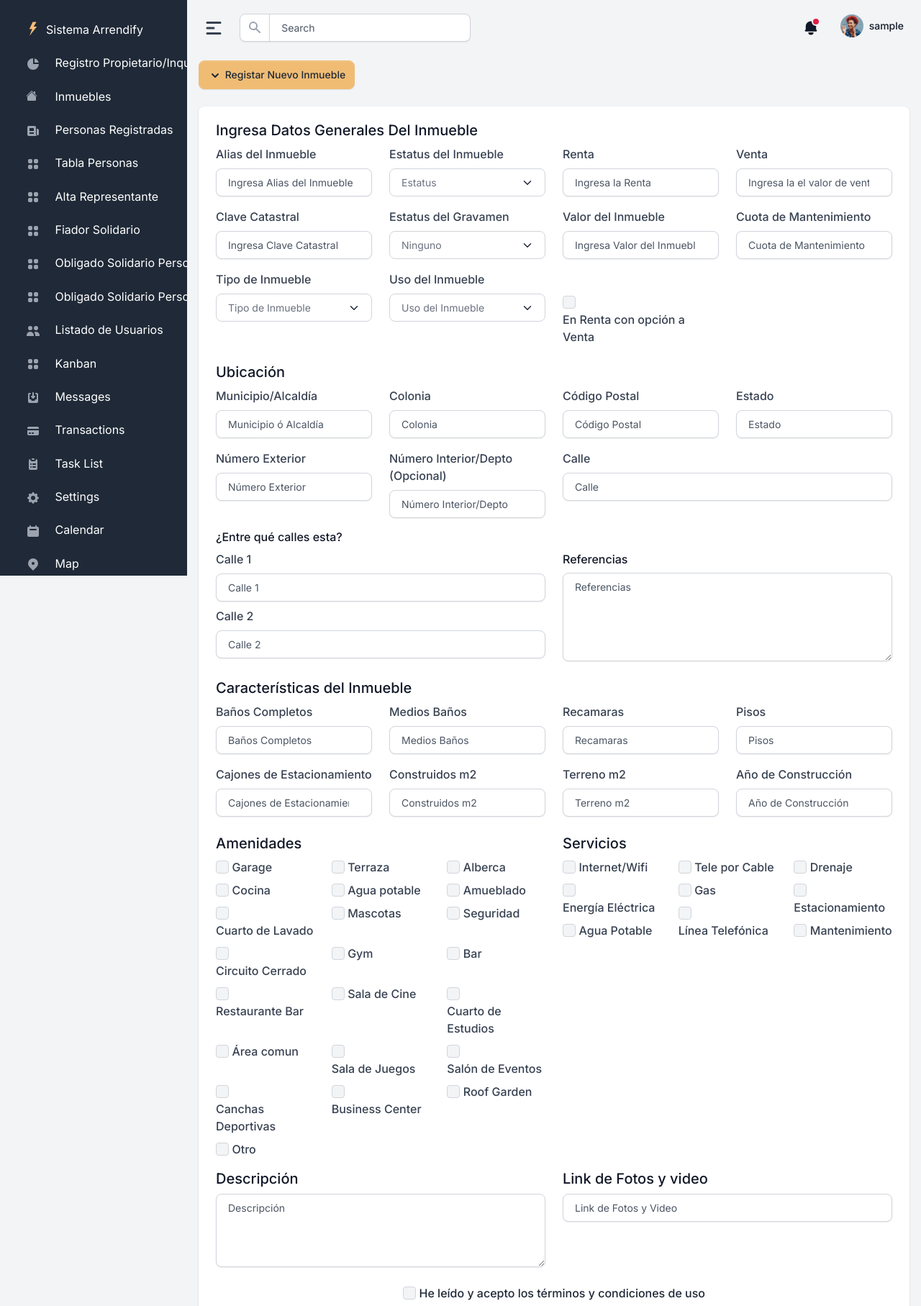
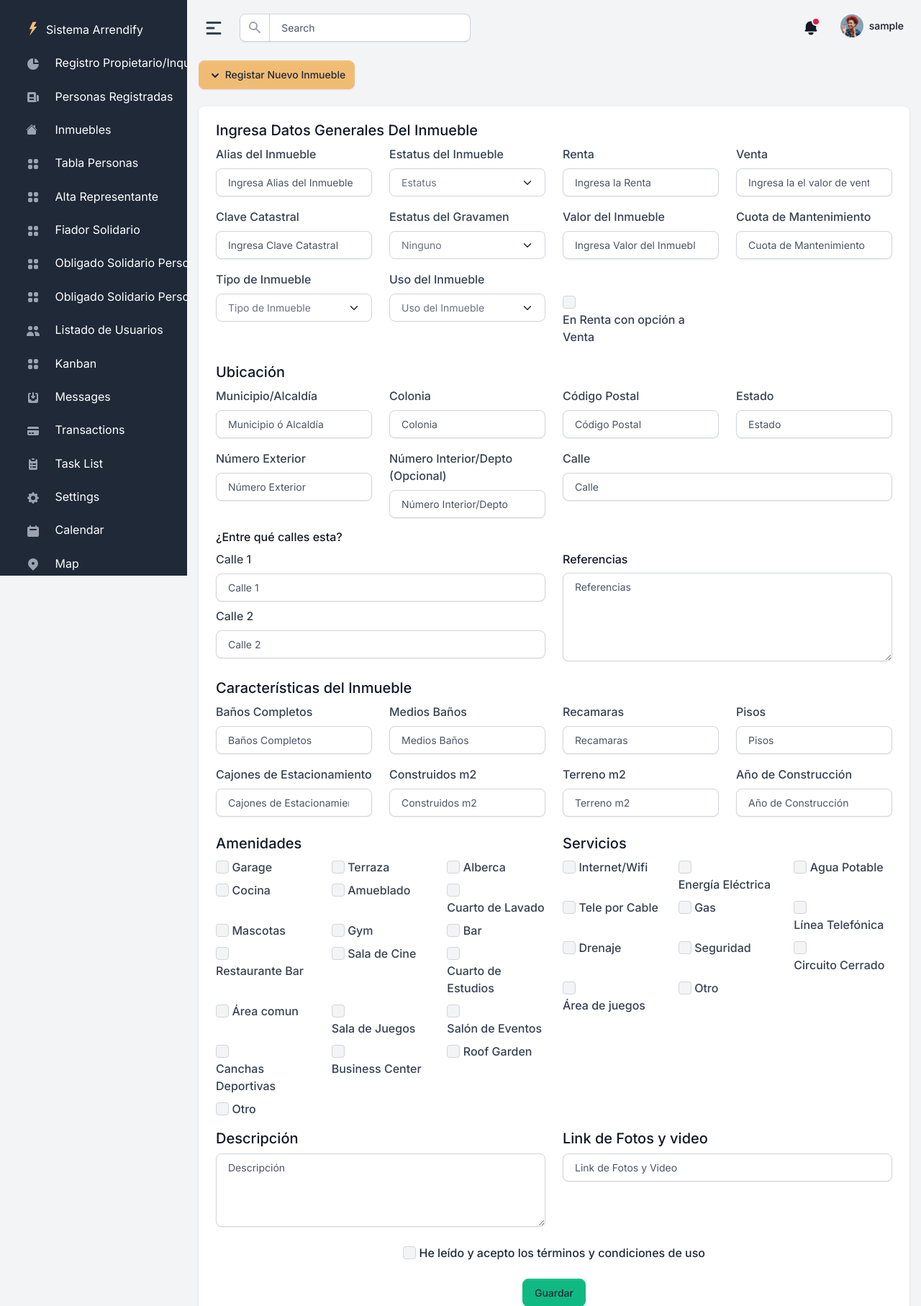
Before and after one commit to Arrendify/priv-django-dashboard-volt-pro-1.0.6, a Django app: page /registro-inmueble.html in a window 1280 px wide. Shown: the top 1815 px of the page at 72% size. Run offline with Django 3.2, Linux system fonts and the light colour scheme; the visitor is signed in with stand-in values (Sample User, id 1); some libraries are stand-ins or nearby versions.

Commit message:
08-09-22 CRUD Inmuebles n/c

```diff
--- a/apps/templates/home/registro-inmueble.html
+++ b/apps/templates/home/registro-inmueble.html
@@ -206,10 +206,6 @@
                                     <label class="form-check-label" for="a_cocina">Cocina</label>
                                 </div>
                                 <div class="col-md-4">
-                                    <input class="form-check-input" type="checkbox" value="" id="a_apotable">
-                                    <label class="form-check-label" for="a_apotable">Agua potable</label>
-                                </div>
-                                <div class="col-md-4">
                                     <input class="form-check-input" type="checkbox" value="" id="a_amueblado">
                                     <label class="form-check-label" for="a_mueblado">Amueblado</label>
                                 </div>
@@ -220,14 +216,6 @@
                                 <div class="col-md-4">
                                     <input class="form-check-input" type="checkbox" id="a_mascotas">
                                     <label class="form-check-label" for="a_mascotas">Mascotas</label>
-                                </div>
-                                <div class="col-md-4">
-                                    <input class="form-check-input" type="checkbox" id="a_seguridad">
-                                    <label class="form-check-label" for="a_seguridad">Seguridad</label>
-                                </div>
-                                <div class="col-md-4">
-                                    <input class="form-check-input" type="checkbox" value="" id="a-ccerrado">
-                                    <label class="form-check-label" for="a_ccerrado">Circuito Cerrado</label>
                                 </div>
                                 <div class="col-md-4">
                                     <input class="form-check-input" type="checkbox" value="" id="gym">
@@ -283,48 +271,48 @@
                             <div class="row">
                                 <h2 class="h5 mb-2">Servicios</h2>
                                 <div class="col-md-4">
-                                    <div>
                                     <input class="form-check-input" type="checkbox" id="wifi">
                                     <label class="form-check-label" for="wifi">Internet/Wifi</label>
                                 </div>
-                                    <div>
+                                <div class="col-md-4">
                                     <input class="form-check-input" type="checkbox" value="" id="energia">
                                     <label class="form-check-label" for="energia">Energía Eléctrica</label>
                                 </div>
-                                    <div>
+                                <div class="col-md-4">
                                     <input class="form-check-input" type="checkbox" id="a_potable">
                                     <label class="form-check-label" for="a_potable">Agua Potable</label>
                                 </div>
-                                </div>
                                 <div class="col-md-4">
-                                    <div>
                                     <input class="form-check-input" type="checkbox" id="t_cable">
                                     <label class="form-check-label" for="t_cable">Tele por Cable</label>
                                 </div>
-                                    <div >
+                                <div class="col-md-4">
                                     <input class="form-check-input" type="checkbox" id="gas">
                                     <label class="form-check-label" for="gas">Gas</label>
                                 </div>
-                                    <div >
+                                <div class="col-md-4">
                                     <input class="form-check-input" type="checkbox" id="l_telefonica">
                                     <label class="form-check-label" for="l_telefonica">Línea Telefónica</label>
                                 </div>
-                                </div>
                                 <div class="col-md-4">
-
-                                    <div >
                                     <input class="form-check-input" type="checkbox" value="" id="drenaje">
                                     <label class="form-check-label" for="drenaje">Drenaje</label>
                                 </div>
-                                    <div>
-                                        <input class="form-check-input" type="checkbox" id="estacion">
-                                        <label class="form-check-label" for="estacion">Estacionamiento</label>
+                                <div class="col-md-4">
+                                    <input class="form-check-input" type="checkbox" id="seguridad">
+                                    <label class="form-check-label" for="seguridad">Seguridad</label>
                                 </div>
-                                    <div>
-                                        <input class="form-check-input" type="checkbox" id="manten" >
-                                        <label class="form-check-label" for="manten">Mantenimiento</label>
+                                <div class="col-md-4">
+                                    <input class="form-check-input" type="checkbox" value="" id="c_cerrado">
+                                    <label class="form-check-label" for="c_cerrado">Circuito Cerrado</label>
                                 </div>
-
+                                <div class="col-md-4">
+                                    <input class="form-check-input" type="checkbox" value="" id="a_juegos">
+                                    <label class="form-check-label" for="a_juegos">Área de juegos</label>
+                                </div>
+                                <div class="col-md-4" >
+                                    <input class="form-check-input" type="checkbox" title="Especifique en la descripción" data-bs-toggle="tooltip" data-bs-placement="right" >
+                                    <label class="form-check-label" for="otro" >Otro</label>
                                 </div>
                             </div>
                         </div>
```
Also changed, not shown: apps/templates/includes/sidebar.html (+34 -33 lines). Lines whose indentation alone changed are shown as unchanged.
